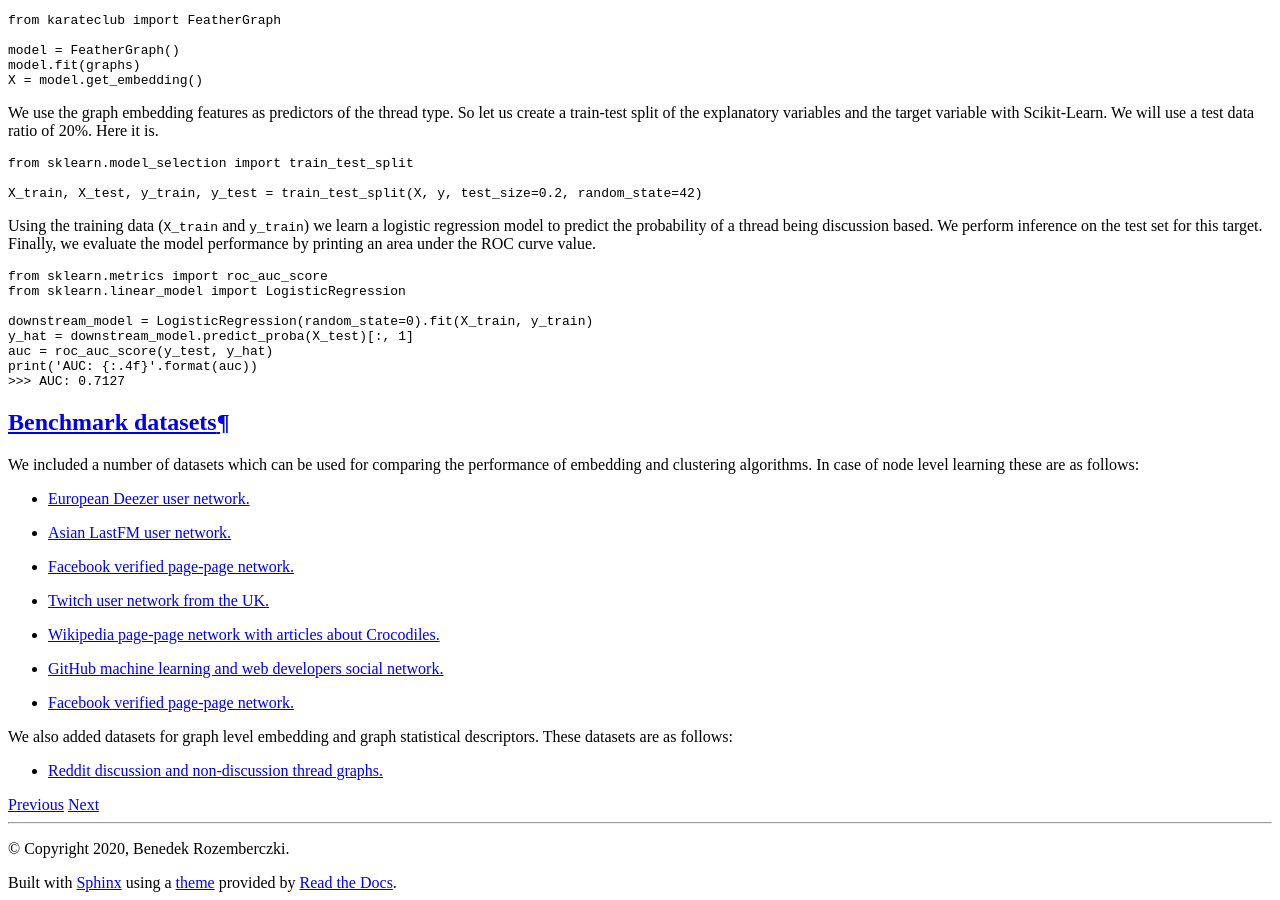
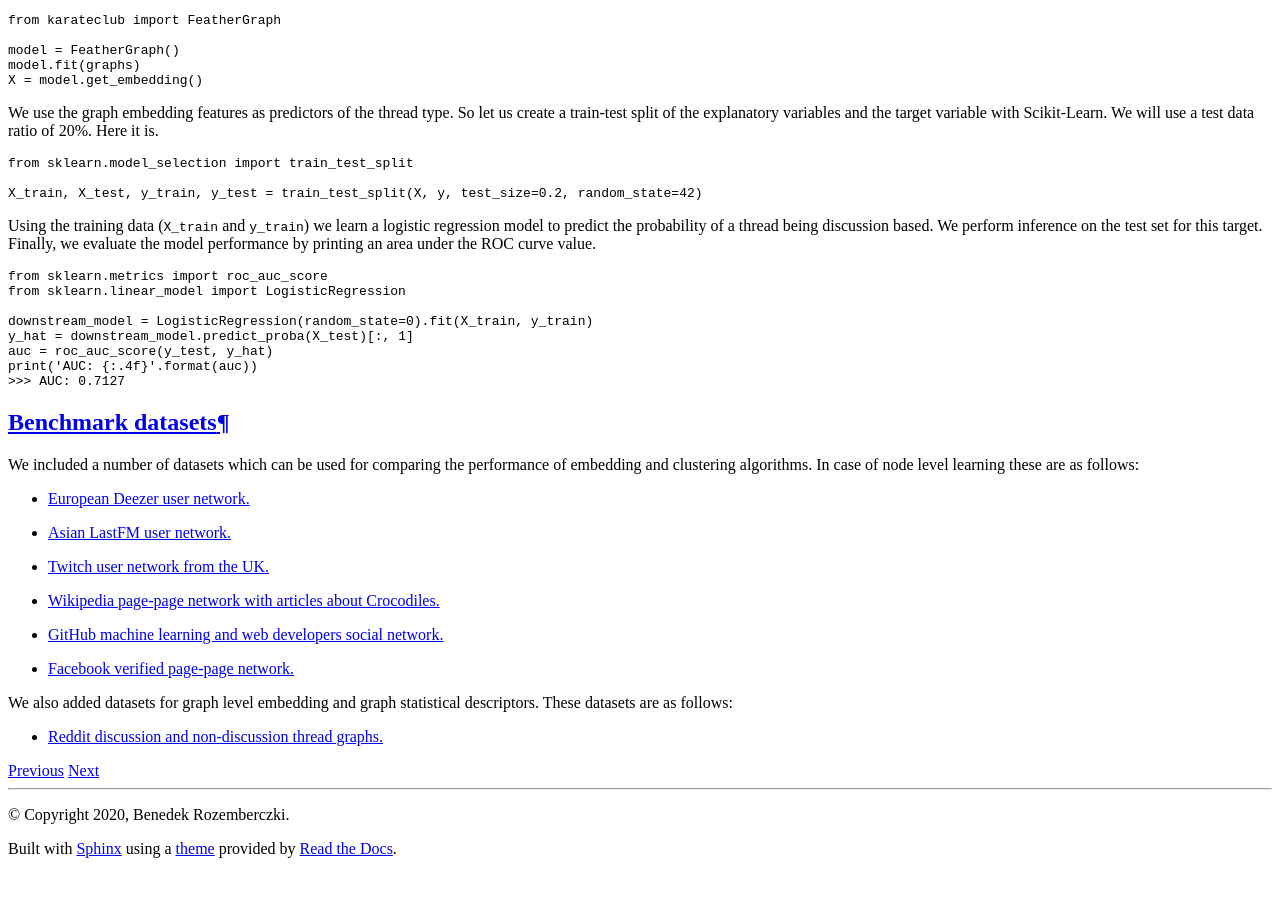
Before and after one commit to benedekrozemberczki/karateclub, a Sphinx documentation site: the page built from docs/source/notes/introduction.rst, in a window 1280 px wide and 900 px high, scrolled down 4434 px. Built offline with Sphinx 7.4.7 and the Read the Docs theme 2.0.0, drawn with Linux system fonts in a browser that asks for light colours; pages that are not in the unit, such as notebooks, are missing from menus; after the commit the page ends 5300 px from its top, so only the background shows below that.

```diff
--- a/docs/source/notes/introduction.rst
+++ b/docs/source/notes/introduction.rst
@@ -264,9 +264,8 @@
 
 We included a number of datasets which can be used for comparing the performance of embedding and clustering algorithms. In case of node level learning these are as follows:
 
-- `European Deezer user network. <https://arxiv.org/abs/1909.13021>`_
+- `European Deezer user network. <https://arxiv.org/abs/2005.07959>`_
 - `Asian LastFM user network. <https://arxiv.org/abs/1909.13021>`_
-- `Facebook verified page-page network. <https://arxiv.org/abs/1909.13021>`_
 - `Twitch user network from the UK. <https://arxiv.org/abs/1909.13021>`_
 - `Wikipedia page-page network with articles about Crocodiles. <https://arxiv.org/abs/1909.13021>`_
 - `GitHub machine learning and web developers social network. <https://arxiv.org/abs/1909.13021>`_
```
